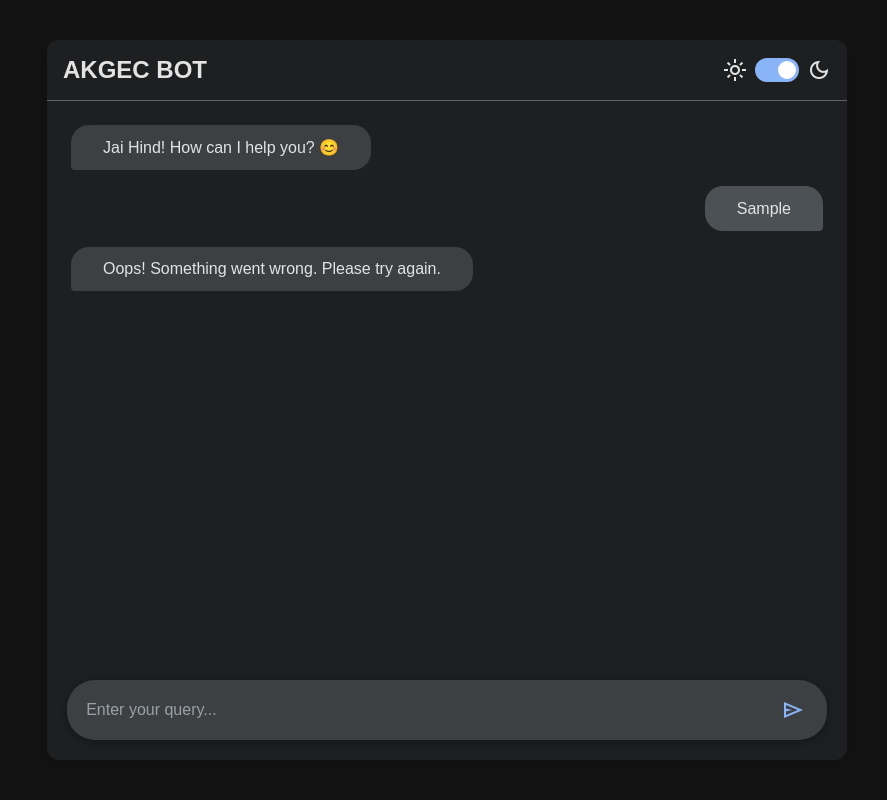
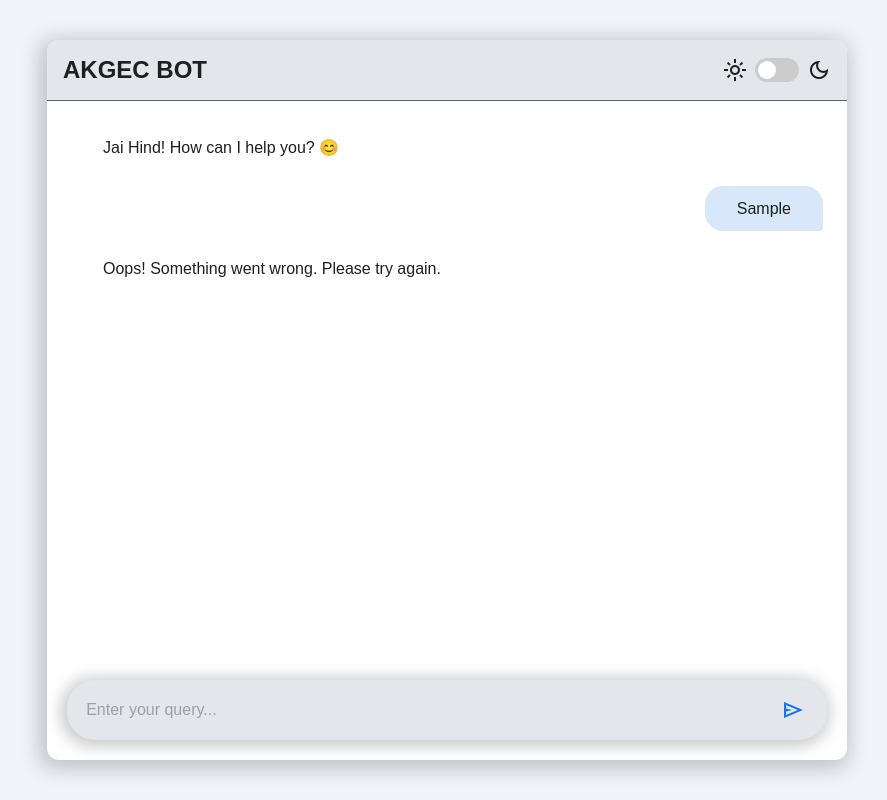
Before and after one commit to Satvat-Navid/AKGEC_chatbot, a plain HTML site: page public/index.html in a window 1280 px wide. Both pictures are taken after typing "Sample" into the empty fields and a click on the button "send". Shown: the whole page, without its empty margins (193-1080 px from the left). Drawn offline with nearby package versions, Linux system fonts and the light colour scheme; no server answers.

Commit message:
UI update

```diff
--- a/public/index.html
+++ b/public/index.html
@@ -10,7 +10,7 @@
     <link rel="stylesheet" href="styles.css">
     <link rel="stylesheet" href="https://fonts.googleapis.com/css2?family=Material+Symbols+Outlined:opsz,wght,FILL,GRAD@20..48,100..700,0..1,-50..200" />
 </head>
-<body class="dark-theme">
+<body class="light-theme">
 
     <div class="chat-container">
         <div class="chat-header">
@@ -18,7 +18,7 @@
             <div class="theme-switch-wrapper">
                 <span class="material-symbols-outlined">light_mode</span>
                 <label class="theme-switch">
-                    <input type="checkbox" id="theme-slider" checked>
+                    <input type="checkbox" id="theme-slider">
                     <span class="slider round"></span>
                 </label>
                 <span class="material-symbols-outlined">dark_mode</span>
--- a/public/script.js
+++ b/public/script.js
@@ -3,7 +3,7 @@ document.addEventListener("DOMContentLoaded", () => {
     const userInput = document.getElementById("user-input");
     const sendBtn = document.getElementById("send-btn");
     const themeSlider = document.getElementById("theme-slider");
-
+    let isBotThinking = false;
 
     // Function to add a message to the chatbox
     const addMessage = (message, sender) => {
@@ -32,6 +32,8 @@ document.addEventListener("DOMContentLoaded", () => {
 
     // Function to handle sending a message
     const handleSendMessage = async () => {
+        if (isBotThinking) return;
+
         const query = userInput.value.trim();
         if (!query) return;
 
@@ -39,33 +41,138 @@ document.addEventListener("DOMContentLoaded", () => {
         userInput.value = "";
         userInput.style.height = 'auto';
 
-        // Add the user's query to the history before making the API call
-        // history.push({ "role": "user", "content": query });
+        const lowerCaseQuery = query.toLowerCase();
+
+        const greetingsKeywords = [
+            "hello",
+            "hi",
+            "hey",
+            "hey there",
+            "hi there",
+            "greetings",
+            "salutations",
+            "howdy",
+            "yo",
+            "what's up",
+            "sup",
+            "what's new",
+            "how's it going",
+            "how are you",
+            "good morning",
+            "good afternoon",
+            "good evening",
+            "good day",
+            "what's happening",
+            "how have you been",
+            "long time no see",
+            "nice to see you"
+        ];
+        const thanksKeywords = [
+            "thanks",
+            "thank you",
+            "thx",
+            "ty",
+            "cheers",
+            "thanks a lot",
+            "thanks a bunch",
+            "thanks a million",
+            "thank you so much",
+            "many thanks",
+            "i appreciate it",
+            "much appreciated",
+            "i'm grateful",
+            "we're grateful",
+            "thank you for your help",
+            "much obliged",
+            "i owe you one",
+            "you're the best",
+            "you're a lifesaver",
+            "i can't thank you enough",
+            "my gratitude",
+            "that's very kind of you"
+        ];
+        const farewellKeywords = [
+            "bye",
+            "goodbye",
+            "farewell",
+            "see you later",
+            "see you soon",
+            "see ya",
+            "talk to you later",
+            "later",
+            "catch you later",
+            "take care",
+            "have a good one",
+            "until next time",
+            "peace",
+            "i'm out",
+            "have a great day",
+            "have a good night",
+            "all the best",
+            "bye for now",
+            "so long",
+            "adios",
+            "take it easy",
+            "cheerio"
+        ];
 
         const thinkingMessage = addMessage("Thinking...", "bot");
+        // Object to hold all local keyword-based responses
+        const localResponses = {
+            greetings: {
+                keywords: greetingsKeywords,
+                reply: "**Hello!** 👋  \n\nWelcome to **Ajay Kumar Garg Engineering College (AKGEC)**.  \n\n*How can I assist you today?*\n\nYou can ask about:\n\n- 📅 **Seminars & workshops**\n- 📚 **Course details & syllabus**\n- 🗂️ **Research projects & publications**\n- 🏢 **Campus facilities & student services**\n- 🎓 **Admissions, placements, and alumni events** \n\nFeel free to let me know what you need!"
+            },
+            thanks: {
+                keywords: thanksKeywords,
+                reply: "**You’re most welcome!**  \n\nIf you need any more information about **AKGEC events**, workshops, *student activities*, or anything else related to the college, just let me know. I’m here to help!"
+            },
+            farewells: {
+                keywords: farewellKeywords,
+                reply: "**Bye!**  \n*Thank you for reaching out to Ajay Kumar Garg Engineering College.*  \nIf you have any more queries about **academics, events, or campus facilities**, feel free to ask.  \n\n**Have a great day!** 🎓"
+            }
+        };
+
+        for (const category in localResponses) {
+            if (localResponses[category].keywords.includes(lowerCaseQuery)) {
+                const reply = localResponses[category].reply;
+                setTimeout(() => {
+                    // addMessage(reply, "bot");
+                    thinkingMessage.querySelector("p").innerHTML = marked.parse(reply);
+                    thinkingMessage.classList.remove("loading");
+                }, 1500); // Short delay for a natural feel
+                return; // Stop the function to prevent the API call
+            }
+        }
 
         try {
+            // SET STATE TO THINKING AND DISABLE INPUTS
+            isBotThinking = true;
+            userInput.disabled = true;
+            sendBtn.disabled = true;
+
             const botResponse = await getBotResponse(query);
 
             // Update the "Thinking..." message with the actual response
             thinkingMessage.querySelector("p").innerHTML = marked.parse(botResponse);
             thinkingMessage.classList.remove("loading");
-
-            // Add the bot's response to the history
-            // historyList.push({ "role": "model", "content": botResponse });
-
         } catch (error) {
             thinkingMessage.querySelector("p").textContent = "Oops! Something went wrong. Please try again.";
             thinkingMessage.classList.remove("loading");
             console.error("API Error:", error);
-        }
+        } finally {
+        // ALWAYS RE-ENABLE INPUTS AFTER RESPONSE OR ERROR
+        isBotThinking = false;
+        userInput.disabled = false;
+        sendBtn.disabled = false;
+        // userInput.focus(); // Optional: focus back on the input field
+    }
+
     };
 
     let history = "";
     // This is the function that calls your FastAPI backend
     const getBotResponse = async (message) => {
-
-        // history += `${history ? '\n' : ''}user: ${message}`;
 
         try {
             // const response = await fetch("/api/chat", {
--- a/public/styles.css
+++ b/public/styles.css
@@ -17,6 +17,9 @@
     --light-user-msg-bg: #d9e7fb;
     --light-send-btn: #1a73e8;
     --light-send-btn-hover: #185abc;
+    --light-box-shadow: -3px 4px 20px 5px rgba(0, 0, 0, 0.2);
+    --light-wrapper-shadow: -2px 2px 15px 5px rgba(0, 0, 0, 0.2);
+    --light-chatbox-shadow: inset  2px 15px 1px rgba(0, 0, 0, 0.2);
 
     --dark-bg: #131314;
     --dark-chat-bg: #1e1f20;
@@ -27,6 +30,9 @@
     --dark-user-msg-bg: #4c5155;
     --dark-send-btn: #8ab4f8;
     --dark-send-btn-hover: #a5c6fa;
+    --dark-box-shadow: -2px 4px 20px 5px rgba(255, 255, 255, 0.2);
+    --dark-wrapper-shadow: -1px 2px 15px 1px rgba(255, 255, 255, 0.2);
+    --dark-chatbox-shadow: inset  2px 15px 1px rgba(255, 255, 255, 0.2);
 }
 
 body {
@@ -55,18 +61,19 @@ body.dark-theme {
     display: flex;
     flex-direction: column;
     border-radius: 12px;
-    box-shadow: 0 4px 20px rgba(0, 0, 0, 0.2);
     overflow: hidden;
-    transition: background-color 0.3s;
+    transition: background-color 0.5s;
     position: relative; /* Make this a positioning context */
     padding-bottom: 100px; /* Add space at the bottom for the floating input */
 }
 
 .light-theme .chat-container {
     background-color: var(--light-chat-bg);
+    box-shadow: var(--light-box-shadow);
 }
 .dark-theme .chat-container {
     background-color: var(--dark-chat-bg);
+    box-shadow: var(--dark-box-shadow);
 }
 
 
@@ -108,7 +115,7 @@ body.dark-theme {
     right: 0;
     bottom: 0;
     background-color: #ccc;
-    transition: .4s;
+    transition: .5s;
 }
 .slider.round {
     border-radius: 34px;
@@ -141,6 +148,16 @@ input:checked + .slider:before {
     gap: 1rem;
 }
 
+/* shadow effect on chatbox */
+
+/* .light-theme .chatbox {
+    box-shadow: var(--light-chatbox-shadow);
+
+}
+.dark-theme .chatbox {
+    box-shadow: var(--dark-chatbox-shadow);
+} */
+
 .chat-message {
     max-width: 75%;
     padding: 0.8rem 2rem;
@@ -168,10 +185,10 @@ input:checked + .slider:before {
 .chat-message.bot {
     align-self: flex-start;
     border-bottom-left-radius: 4px;
-    max-width: 90%;
+    max-width: 95%;
 }
-.light-theme .chat-message.bot { background-color: var(--light-bot-msg-bg); }
-.dark-theme .chat-message.bot { background-color: var(--dark-bot-msg-bg); }
+/* .light-theme .chat-message.bot { background-color: var(--light-bot-msg-bg); }
+.dark-theme .chat-message.bot { background-color: var(--dark-bot-msg-bg); } */
 
 .chat-message.bot.loading p {
     animation: blink 1.5s infinite;
@@ -198,10 +215,18 @@ input:checked + .slider:before {
     border-radius: 28px;
     padding: 0.5rem 0.75rem 0.5rem 1.2rem;
     transition: background-color 0.3s;
-    box-shadow: 0 2px 10px rgba(0,0,0,0.3);
 }
-.light-theme .input-wrapper { background-color: var(--light-input-bg); }
-.dark-theme .input-wrapper { background-color: var(--dark-input-bg); }
+.light-theme .input-wrapper {
+    /* border: 0.5px solid #000000; */
+    background-color: var(--light-input-bg);
+    box-shadow: var(--light-wrapper-shadow);
+
+}
+.dark-theme .input-wrapper {
+    border: 1px solid #959595;
+    background-color: var(--dark-input-bg);
+    box-shadow: var(--dark-wrapper-shadow);
+}
 
 
 textarea {
@@ -239,3 +264,26 @@ textarea::placeholder {
 
 .light-theme .send-button:hover { background-color: var(--light-send-btn-hover); color: white; }
 .dark-theme .send-button:hover { background-color: var(--dark-send-btn-hover); color: var(--dark-chat-bg); }
+
+/* To disable text area */
+
+textarea:disabled {
+    cursor: not-allowed;
+    opacity: 0.7;
+}
+
+.send-button:disabled {
+    cursor: not-allowed;
+    opacity: 0.5;
+}
+
+.light-theme .send-button:disabled:hover,
+.dark-theme .send-button:disabled:hover {
+    background-color: transparent; /* Prevent hover effect when disabled */
+    color: var(--dark-send-btn); /* Or whatever the default color is */
+}
+
+/* For light theme specifically if needed */
+.light-theme .send-button:disabled:hover {
+    color: var(--light-send-btn);
+}
```
Also changed, not shown: 4 other files.
